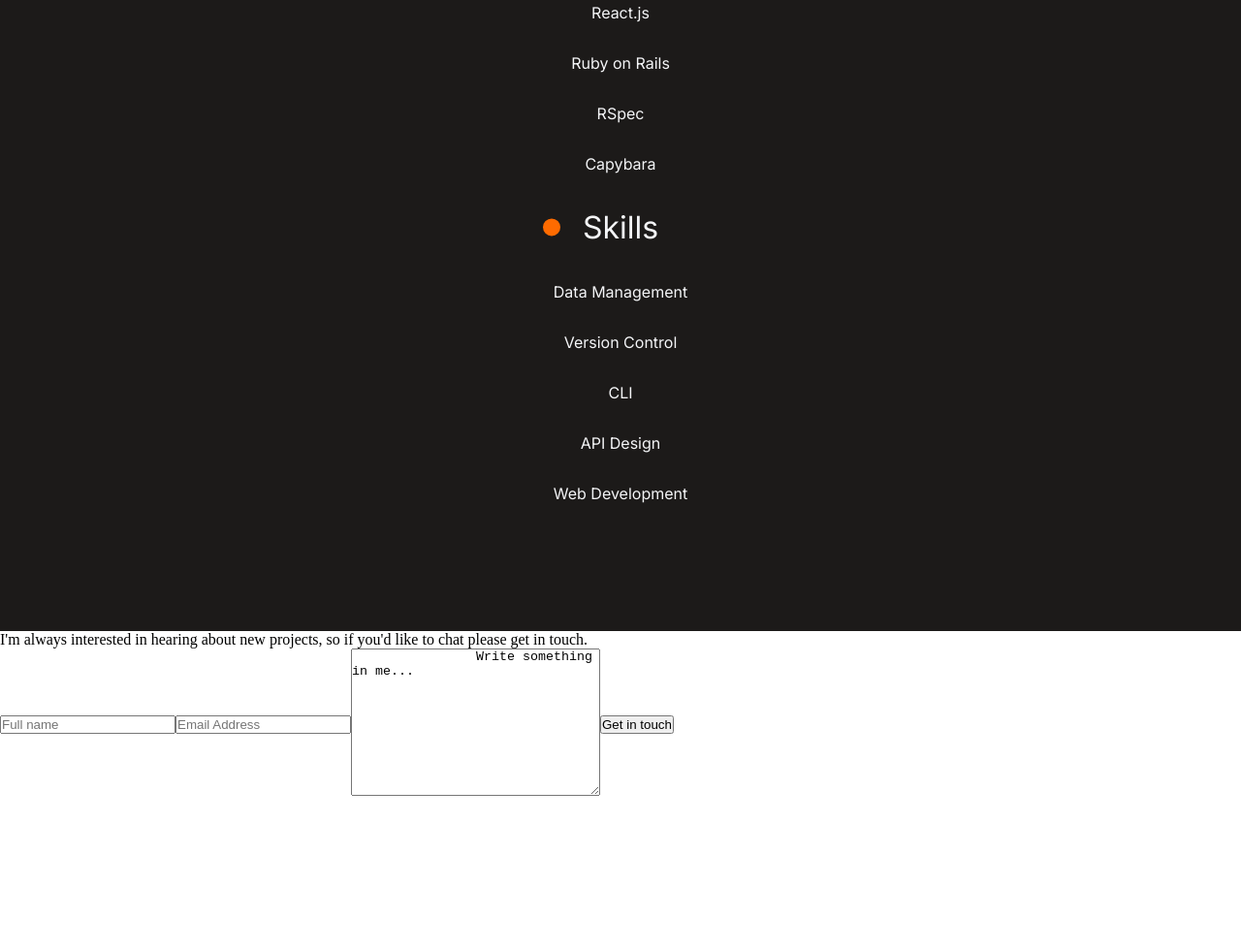
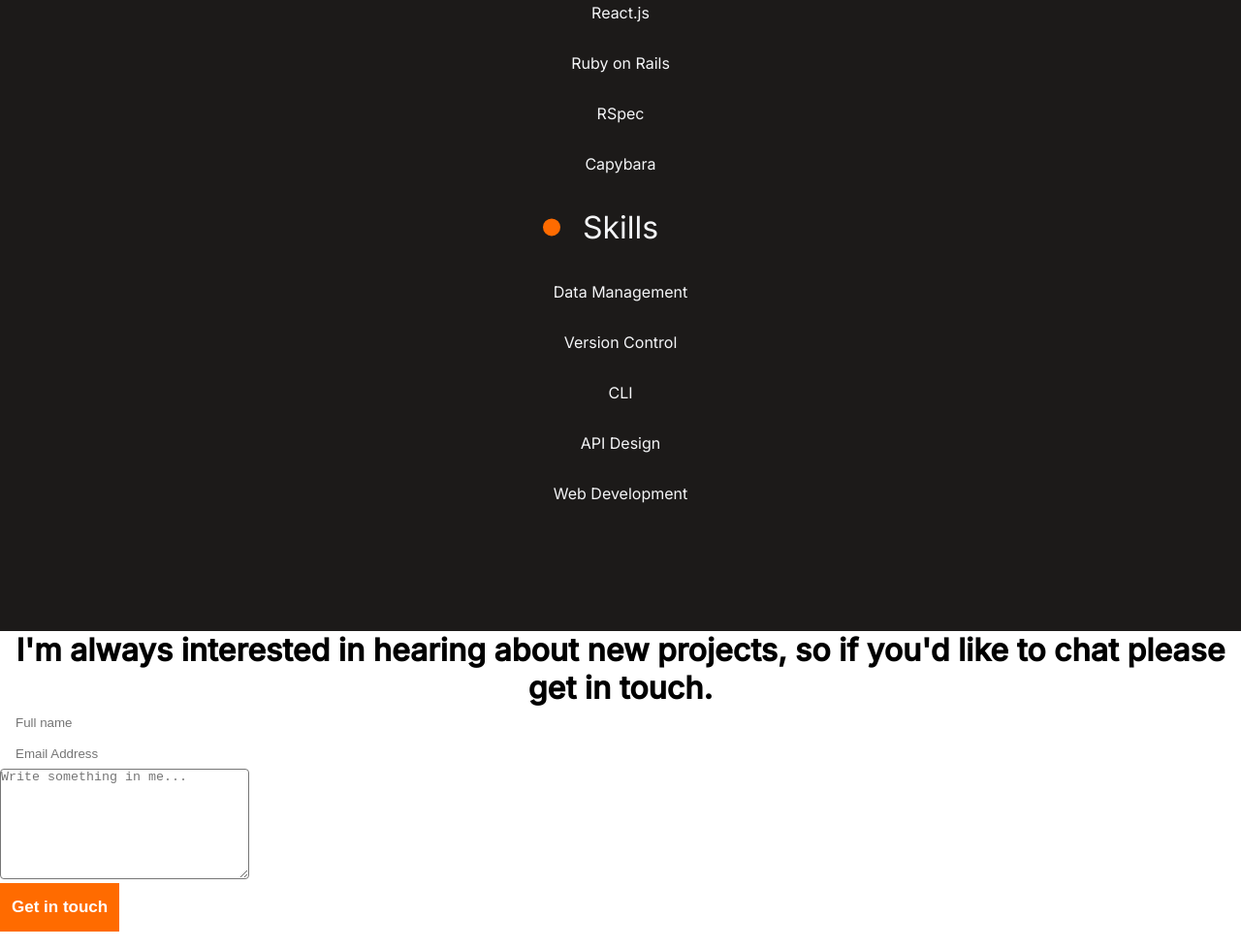
Before and after one commit to Wineshuga/portfolio, a website: page index.html in a window 1280 px wide. Shown: the part 3864-4843 px from the top of the page at 97% size. Before the commit the page ends 4689 px from the top, so only its background shows below. Drawn offline with Linux system fonts and the light colour scheme; files whose address does not match are found by name.

Commit message:
Add style for the form elements

```diff
--- a/index.html
+++ b/index.html
@@ -235,26 +235,14 @@
         </div>
       </article>
     </section>
-    <footer>
+    <footer class="footer">
       <p>I'm always interested in hearing about new projects, so if you'd
         like to chat please get in touch.</p>
-        <form action="https://formspree.io/f/{form_id}" method="post">
-          <ul>
-            <li>
-              <input type="text" name="full-name" id="full-name" placeholder="Full name" maxlength="30" required>
-            </li>
-            <li>
-              <input type="email" name="email" id="email" placeholder="Email Address" required>
-            </li>
-            <li>
-              <textarea name="comment" id="comment" cols="30" rows="10" maxlength="500" required>
-                Write something in me...
-              </textarea>
-            </li>
-            <li>
-              <input type="button" value="Get in touch">
-            </li>
-          </ul>
+        <form action="https://formspree.io/f/{form_id}" method="post" class="form">
+              <input class="name" type="text" name="full-name" id="full-name" placeholder="Full name" maxlength="30" required><br>
+              <input class="email" type="email" name="email" id="email" placeholder="Email Address" required><br>
+              <textarea class="comment" name="comment" id="comment" cols="30" rows="10" maxlength="500" placeholder="Write something in me..." required></textarea><br>
+              <input class="btn form-button" type="button" value="Get in touch"><br>
         </form>
     </footer>
   </main>
--- a/style.css
+++ b/style.css
@@ -54,6 +54,12 @@
   margin: 1.5rem 0 13rem;
 }
 
+.form-button {
+  justify-content: center;
+  display: flex;
+  padding: 12px;
+}
+
 .header {
   display: flex;
   background-color: #3c3a39;
@@ -80,6 +86,27 @@
 .nav-list {
   display: none;
 }
+
+.footer p{
+  font-family: 'Inter', sans-serif;
+  font-weight: 700;
+  font-size: 32px;
+  text-align: center;
+}
+
+.name, .email{
+  padding: 1rem;
+  border: 0;
+  height: 1px;
+  border-radius: 4px;
+}
+
+.comment{
+  height: 114px;
+  width: 327;
+  border-radius: 4px;
+}
+
 
 @media (min-width: 375px) {
   .hero-section {
```
